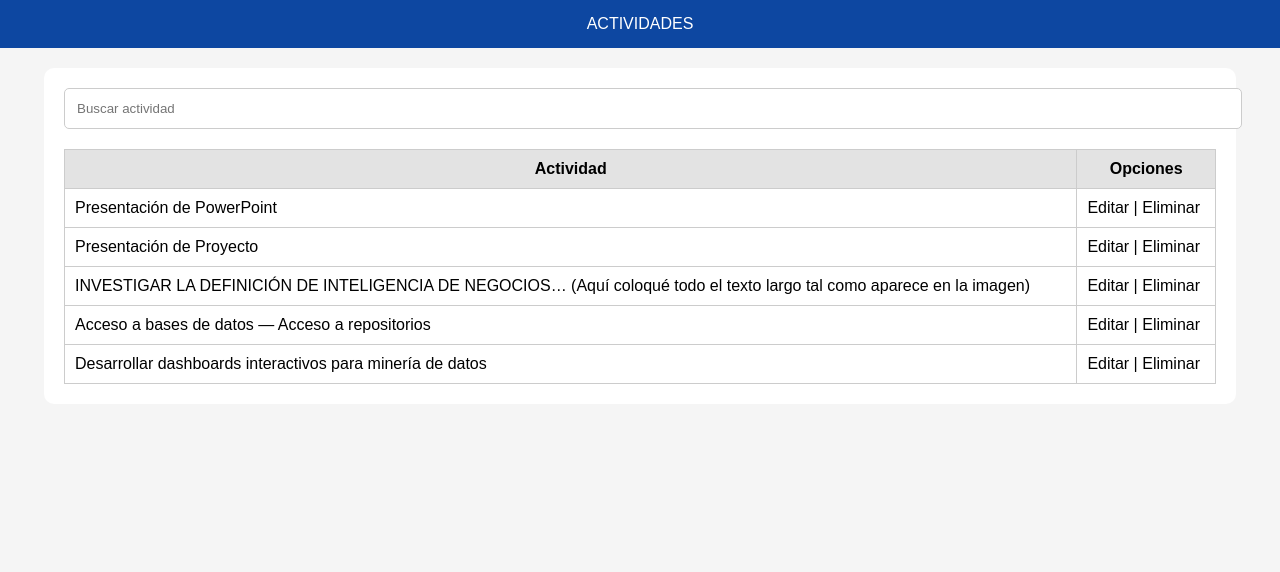
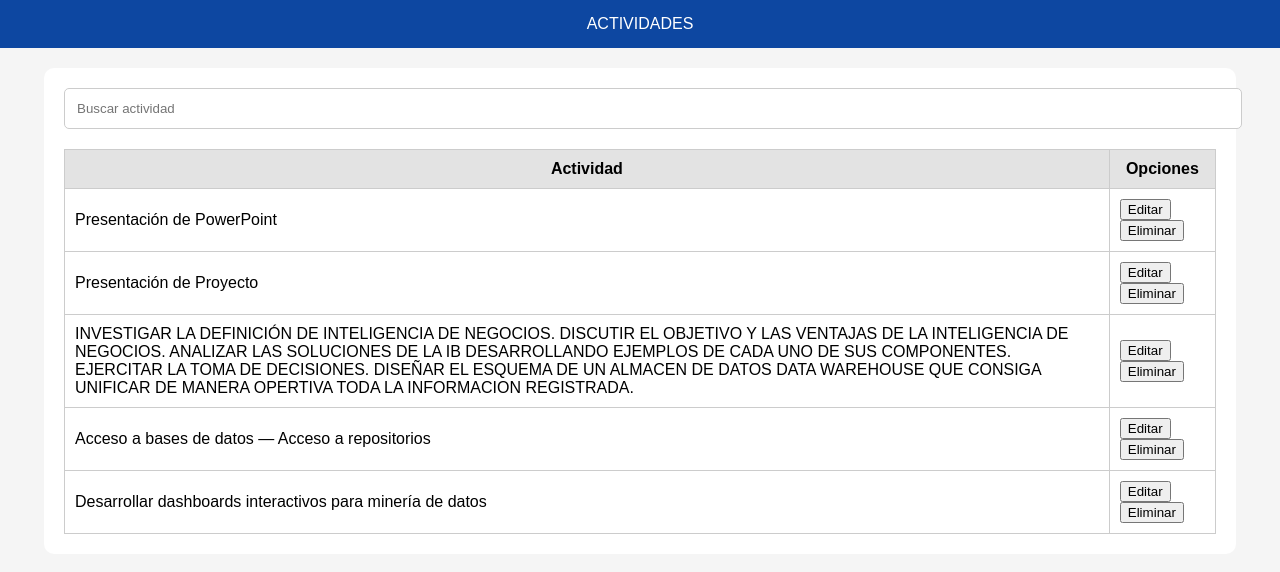
Before and after one commit to DonRolls/Web-AMBAR, a website: page Ambar 2.0/maestro/actividades.html in a window 1280 px wide. Drawn offline with Linux system fonts and the light colour scheme.

Commit message:
Enhance actividades.html with edit/delete buttons
Updated the actividades.html file to include buttons for editing and deleting activities, and added a new title and additional content for business intelligence.

```diff
--- a/Ambar 2.0/maestro/actividades.html
+++ b/Ambar 2.0/maestro/actividades.html
@@ -3,8 +3,8 @@
 <head>
     <meta charset="UTF-8">
     <meta name="viewport" content="width=device-width, initial-scale=1.0">
-    <title>Actividades</title>
-
+    <title>Actividades - tecNM</title>
+    <link href="https://fonts.googleapis.com/css2?family=Roboto:wght@300;400;500;700&display=swap" rel="stylesheet">
     <style>
         body { font-family: Arial; background: #f5f5f5; margin: 0; padding: 0; }
         header { background: #0d47a1; color: white; padding: 15px; text-align: center; }
@@ -32,30 +32,38 @@
 
         <tr>
             <td>Presentación de PowerPoint</td>
-            <td>Editar | Eliminar</td>
+            <td><button class="btn-edit" onclick="editarElemento()">Editar</button>
+                <button class="btn-delete" onclick="eliminarElemento()">Eliminar</button></td>
         </tr>
 
         <tr>
             <td>Presentación de Proyecto</td>
-            <td>Editar | Eliminar</td>
+            <td><button class="btn-edit" onclick="editarElemento()">Editar</button>
+                <button class="btn-delete" onclick="eliminarElemento()">Eliminar</button></td>
         </tr>
 
         <tr>
             <td>
-                INVESTIGAR LA DEFINICIÓN DE INTELIGENCIA DE NEGOCIOS…
-                (Aquí coloqué todo el texto largo tal como aparece en la imagen)
+                INVESTIGAR LA DEFINICIÓN DE INTELIGENCIA DE NEGOCIOS.
+                DISCUTIR EL OBJETIVO Y LAS VENTAJAS DE LA INTELIGENCIA DE NEGOCIOS.
+                ANALIZAR LAS SOLUCIONES DE LA IB DESARROLLANDO EJEMPLOS DE CADA UNO DE SUS COMPONENTES.
+                EJERCITAR LA TOMA DE DECISIONES.
+                DISEÑAR EL ESQUEMA DE UN ALMACEN DE DATOS DATA WAREHOUSE QUE CONSIGA UNIFICAR DE MANERA OPERTIVA TODA LA INFORMACION REGISTRADA.
             </td>
-            <td>Editar | Eliminar</td>
+            <td><button class="btn-edit" onclick="editarElemento()">Editar</button>
+                <button class="btn-delete" onclick="eliminarElemento()">Eliminar</button></td>
         </tr>
 
         <tr>
             <td>Acceso a bases de datos — Acceso a repositorios</td>
-            <td>Editar | Eliminar</td>
+            <td><button class="btn-edit" onclick="editarElemento()">Editar</button>
+                <button class="btn-delete" onclick="eliminarElemento()">Eliminar</button></td>
         </tr>
 
         <tr>
             <td>Desarrollar dashboards interactivos para minería de datos</td>
-            <td>Editar | Eliminar</td>
+            <td><button class="btn-edit" onclick="editarElemento()">Editar</button>
+                <button class="btn-delete" onclick="eliminarElemento()">Eliminar</button></td>
         </tr>
     </table>
 
@@ -63,3 +71,9 @@
 
 </body>
 </html>
+    </table>
+
+</div>
+
+</body>
+</html>
```
